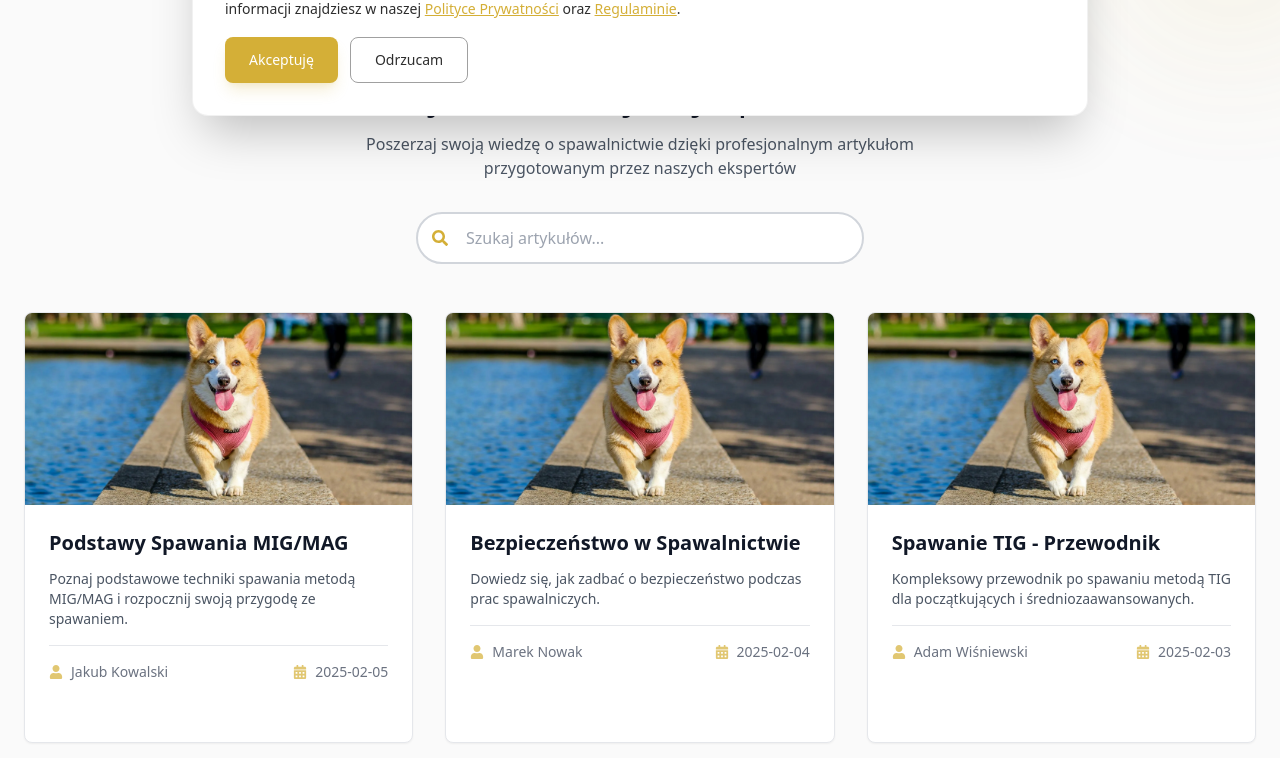
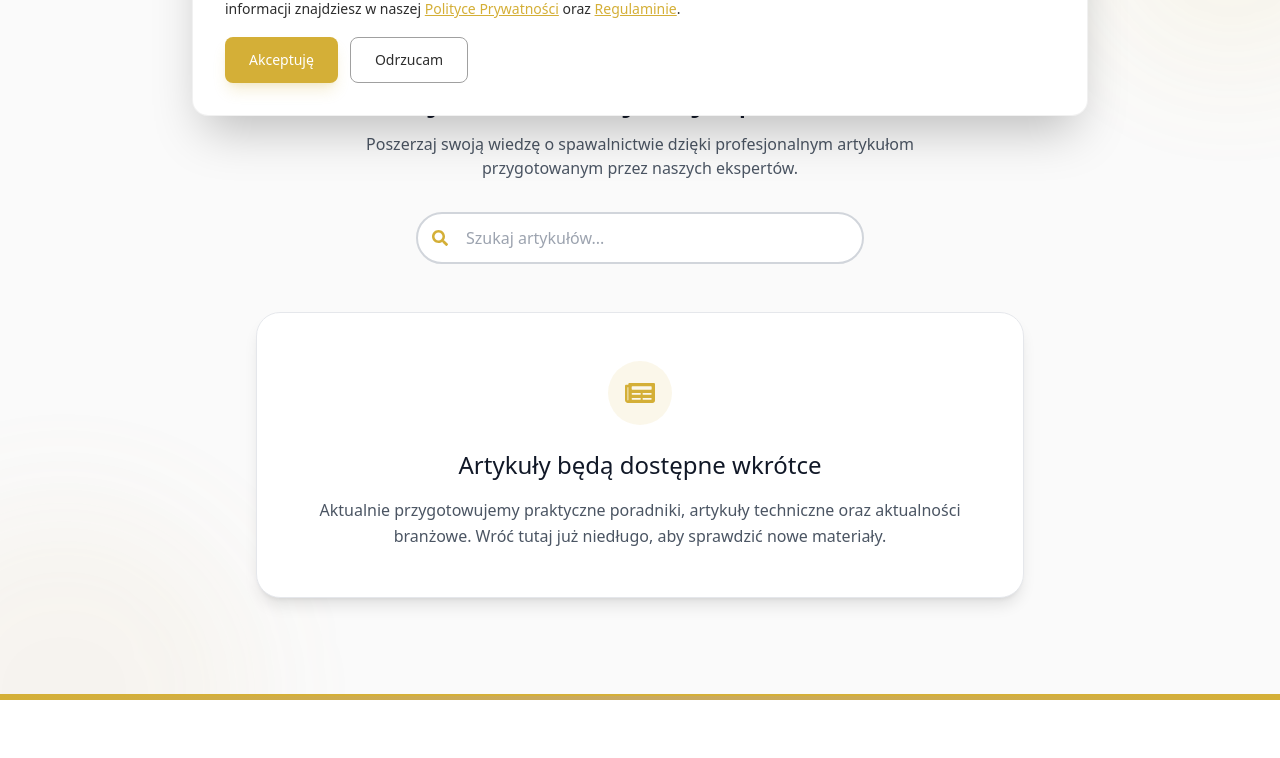
Before and after one commit to jklis2/KriStal-Spaw, a Next.js app in the folder metal-master/: page /blog in a window 1280 px wide. Shown: the part 660-1418 px from the top of the page. Built offline with nearby package versions, Linux system fonts and the light colour scheme; no server answers.

Commit message:
feat: Add coming soon message to blog page

```diff
--- a/metal-master/src/app/blog/page.tsx
+++ b/metal-master/src/app/blog/page.tsx
@@ -1,7 +1,7 @@
 import dynamic from "next/dynamic";
 import type { Metadata } from "next";
 import SmallHeroSection from "@/components/ui/SmallHeroSection";
-import { blogPosts } from "@/consts/blogPosts";
+// import { blogPosts } from "@/consts/blogPosts";
 
 const BlogContent = dynamic(() => import("@/components/ui/BlogContent"));
 
@@ -66,7 +66,8 @@ export default function Blog() {
         description="Odkryj świat spawalnictwa poprzez nasze profesjonalne artykuły i poradniki."
       />
 
-      <BlogContent blogPosts={blogPosts} />
+      {/* <BlogContent blogPosts={blogPosts} /> jak beda artykuly to to zamiast tego nizej*/}
+      <BlogContent />
     </main>
   );
 }
--- a/metal-master/src/components/ui/BlogContent.tsx
+++ b/metal-master/src/components/ui/BlogContent.tsx
@@ -1,38 +1,28 @@
 import { FaNewspaper, FaSearch } from 'react-icons/fa';
-import PostCard from "@/components/ui/PostCard";
+// import PostCard from "@/components/ui/PostCard";
 
-interface BlogPost {
-  id: string;
-  title: string;
-  description: string;
-  content: string;
-  date: string;
-  author: string;
-  image: string;
-  slug: string;
-}
-
-interface BlogContentProps {
-  blogPosts: BlogPost[];
-}
-
-export default function BlogContent({ blogPosts }: BlogContentProps) {
+export default function BlogContent() {
   return (
     <section className="py-24 relative overflow-hidden">
       <div className="absolute top-0 right-0 w-72 h-72 bg-weldingRed/10 rounded-full filter blur-3xl -translate-y-1/2 translate-x-1/3 opacity-70"></div>
       <div className="absolute bottom-0 left-0 w-96 h-96 bg-ctaOrange/10 rounded-full filter blur-3xl translate-y-1/2 -translate-x-1/3 opacity-70"></div>
+
       <div className="max-w-7xl mx-auto px-6 relative">
         <div className="text-center mb-12 animate-fade-down">
           <div className="inline-flex items-center justify-center gap-2 px-4 py-1.5 rounded-full bg-weldingRed/10 mb-4">
             <FaNewspaper className="text-weldingRed" />
-            <span className="text-sm font-medium uppercase text-weldingRed">BLOG TECHNICZNY</span>
+            <span className="text-sm font-medium uppercase text-weldingRed">
+              BLOG TECHNICZNY
+            </span>
           </div>
+
           <h2 className="text-3xl md:text-4xl font-oswald mb-4 text-gray-900">
             Najnowsze artykuły i poradniki
           </h2>
+
           <p className="max-w-2xl mx-auto mb-8 text-gray-600">
             Poszerzaj swoją wiedzę o spawalnictwie dzięki profesjonalnym artykułom
-            przygotowanym przez naszych ekspertów
+            przygotowanym przez naszych ekspertów.
           </p>
 
           <div className="flex justify-center mb-8">
@@ -47,16 +37,22 @@ export default function BlogContent({ blogPosts }: BlogContentProps) {
           </div>
         </div>
 
-        <div className="grid grid-cols-1 gap-8 md:grid-cols-2 lg:grid-cols-3 animate-fade-in-only delay-200">
-          {blogPosts.map((post, index) => (
-            <div
-              key={post.id}
-              className="animate-fade-up"
-              style={{ animationDelay: `${index * 100}ms` }}
-            >
-              <PostCard post={post} />
+        <div className="max-w-3xl mx-auto animate-fade-up">
+          <div className="bg-white border border-gray-200 rounded-3xl shadow-lg p-8 md:p-12 text-center">
+            <div className="mx-auto mb-6 flex h-16 w-16 items-center justify-center rounded-full bg-weldingRed/10">
+              <FaNewspaper className="text-3xl text-weldingRed" />
             </div>
-          ))}
+
+            <h3 className="text-2xl font-oswald text-gray-900 mb-4">
+              Artykuły będą dostępne wkrótce
+            </h3>
+
+            <p className="text-gray-600 leading-relaxed max-w-2xl mx-auto">
+              Aktualnie przygotowujemy praktyczne poradniki, artykuły techniczne
+              oraz aktualności branżowe. Wróć tutaj już niedługo, aby sprawdzić
+              nowe materiały.
+            </p>
+          </div>
         </div>
       </div>
     </section>
```
